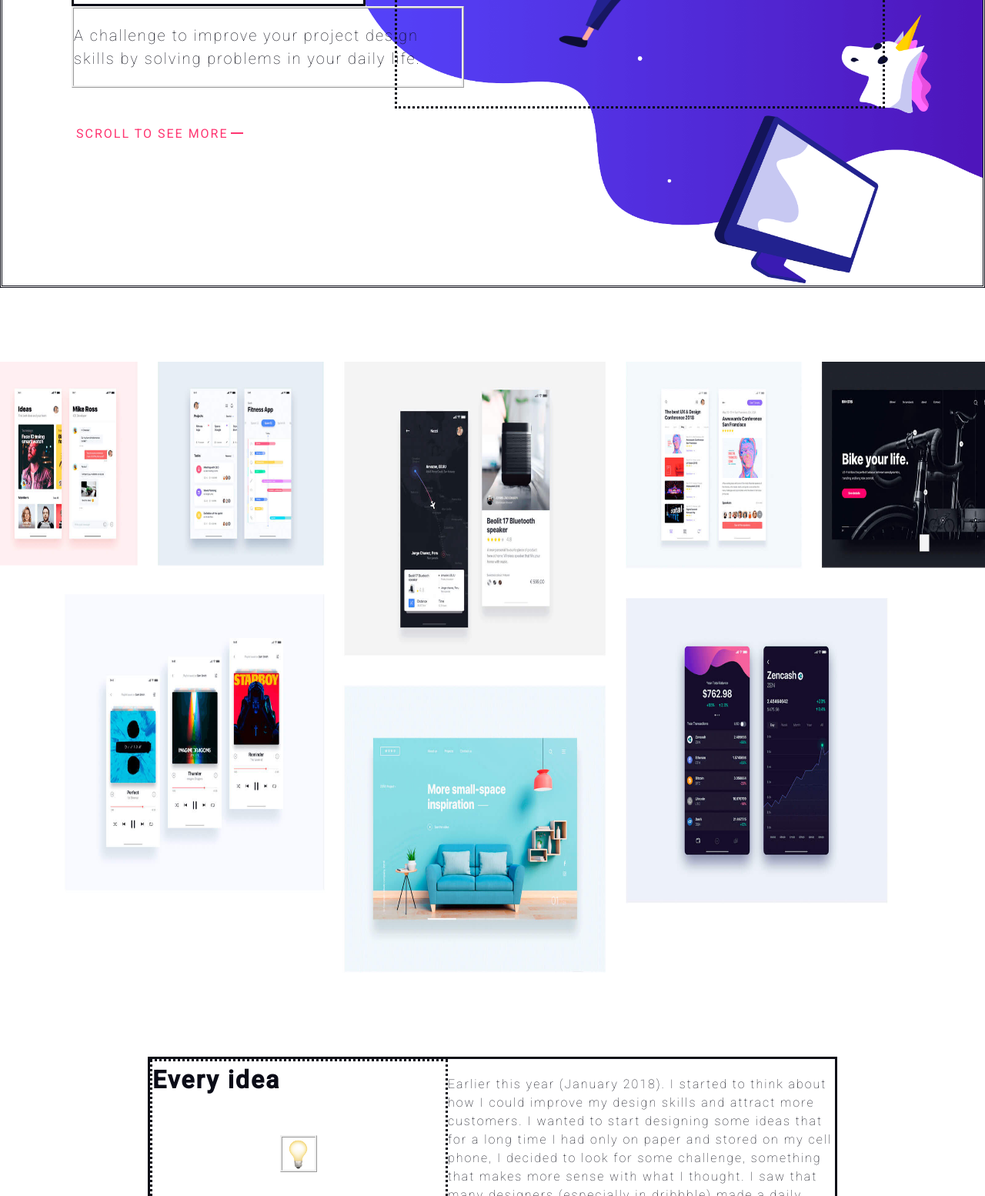
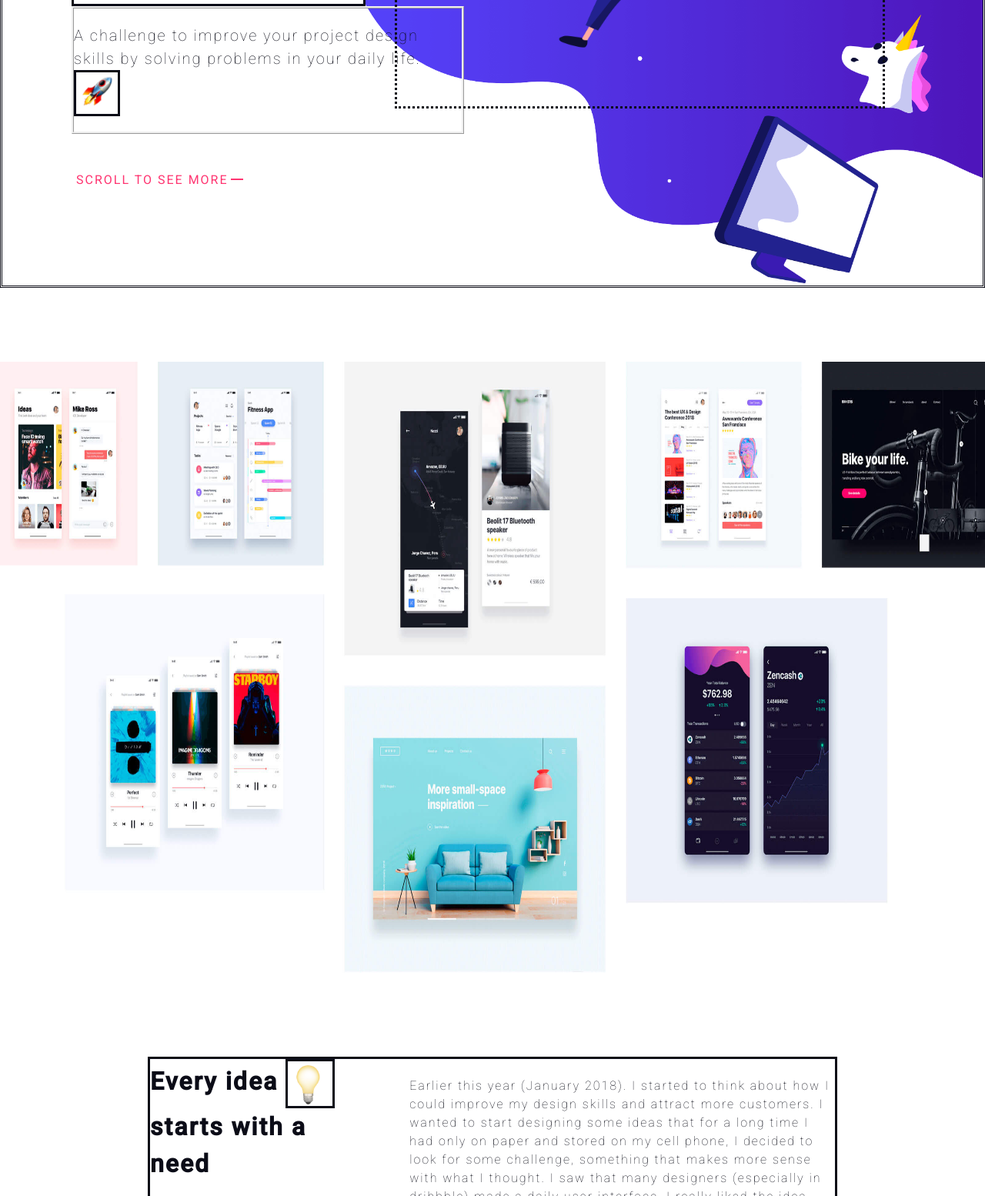
Before and after one commit to Isabelle-github/DesignerChallenges, a plain HTML site: page index.html in a window 1280 px wide. Shown: the part 426-1980 px from the top of the page at 77% size. Drawn offline with Linux system fonts and the light colour scheme.

Commit message:
icons after texts and input feld

```diff
--- a/assets/css/style.css
+++ b/assets/css/style.css
@@ -50,6 +50,16 @@ header h1{
     border-style: solid;
     font-size: 2.8em;
 }
+span.iconAfterP{
+    display: inline-block;
+    vertical-align: middle;
+    height: 3em;
+    width: 3em;
+    background-image: url("../img/rocket.png");
+    background-repeat: no-repeat;
+    background-size: contain;
+    border-style: solid;
+}
 header p:last-of-type{
     width: 40%;
     margin-left: 4.5em;
@@ -92,12 +102,11 @@ main img{
     border-style: solid;
     margin: 0 auto;
 }
-.part1 div{
+/* .part1 div{
     display: flex;
     flex-wrap: wrap;
     border-style: dotted;
-    justify-content: start;
-}
+} */
 .part1 img{
     width: 3em;
     height: 3em;
@@ -105,7 +114,7 @@ main img{
 }
 .part1 h1{
     font-size: 2em;
-    /* padding-right: 2em;  */
+    padding-right: 3em;
 }
 .part1 p{
     font-size: 1,25em;
@@ -113,6 +122,16 @@ main img{
 }
 .part1 p{
     width: 75%;
+}
+span.iconAfterH1{
+    display: inline-block;
+    vertical-align: middle;
+    height: 2em;
+    width: 2em;
+    background-image: url("../img/idea.png");
+    background-repeat: no-repeat;
+    background-size: contain;
+    border-style: solid;
 }
 main article:first-of-type h1{
     font-size: 2em;
@@ -256,6 +275,10 @@ main article:first-of-type h1{
 .question input{
     display: block;
     text-align: center;
+    margin-left: 25%;
+    margin-bottom: 2em;
+    border-style:hidden;
+    box-shadow: 5px 10px 18px #dddddd;
 }
 .question a{
     text-decoration: none;
@@ -265,15 +288,18 @@ main article:first-of-type h1{
     color: #fff;
     border-radius: 3px;
 }
+/* ======FOOTER=======*/
 footer{
     display: flex;
     justify-content: start;
-    align-items: baseline;
+    align-items:flex-end;
     font-weight: lighter;
     margin-left: 1em;
+    border-style: solid;
 }
 footer img{
-    width: 2em;
-    height: 2em;
+    width: 1.5em;
+    height: 1.5em;
+    position: relative;
+    top: 5.5em;
 }
-/* ======FOOTER=======*/
--- a/index.html
+++ b/index.html
@@ -11,23 +11,24 @@
 
 <body>
     <header>
-        <img src="./assets/img/logo.svg" alt="">
+        <img src="./assets/img/logo.svg" alt="logo">
         <p>TheDesignProject</p>
         <p>by a WebDesigner</p>
         <img src="./assets/img/ilustracion_people.png
         " alt="person falling">
         <h1>How to become a better designer?</h1>
-        <p>A challenge to improve your project design skills by solving problems in your daily life.</p>
+        <p>A challenge to improve your project design skills by solving problems in your daily life.<span
+                class="iconAfterP"></span></p>
         <a href="#">scroll to see more</a>
     </header>
     <main>
         <img src="./assets/img/images.jpg" alt="illustrations">
         <section class="part1">
-            <div>
-                <h1> Every idea </h1>
-                <img src="./assets/img/idea.png" alt="">
-                <h1>starts with a need </h1>
-            </div>
+
+            <h1> Every idea <span class="iconAfterH1"></span> <br>
+                <!-- <img src="./assets/img/idea.png" alt="lamp icon"> -->
+                starts with a need </h1>
+
 
 
             <p>Earlier this year (January 2018). I started to think about how I could improve my design
@@ -136,7 +137,8 @@
             <h1>Do you like this challenge? </h1>
             <p>Subscribe to be the first to hear about updates, tips and recommendations!
             </p>
-            <input type="text" id="name" name="name" required minlength="4" maxlength="8" size="40">
+            <input type="text" id="name" name="name" required minlength="4" maxlength="8" size="50"
+                Value="Enter your email here">
             <a href="#">Subscribe</a>
         </article>
         <footer>
```
